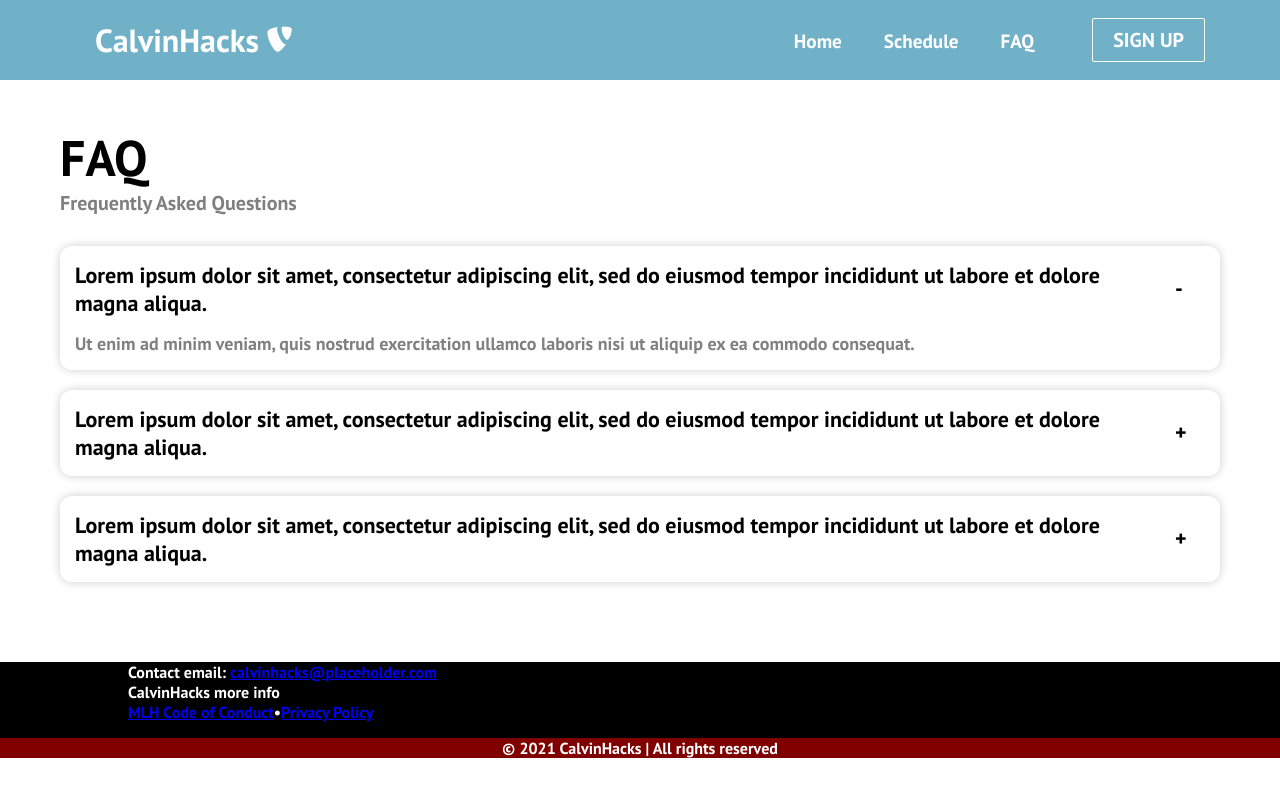
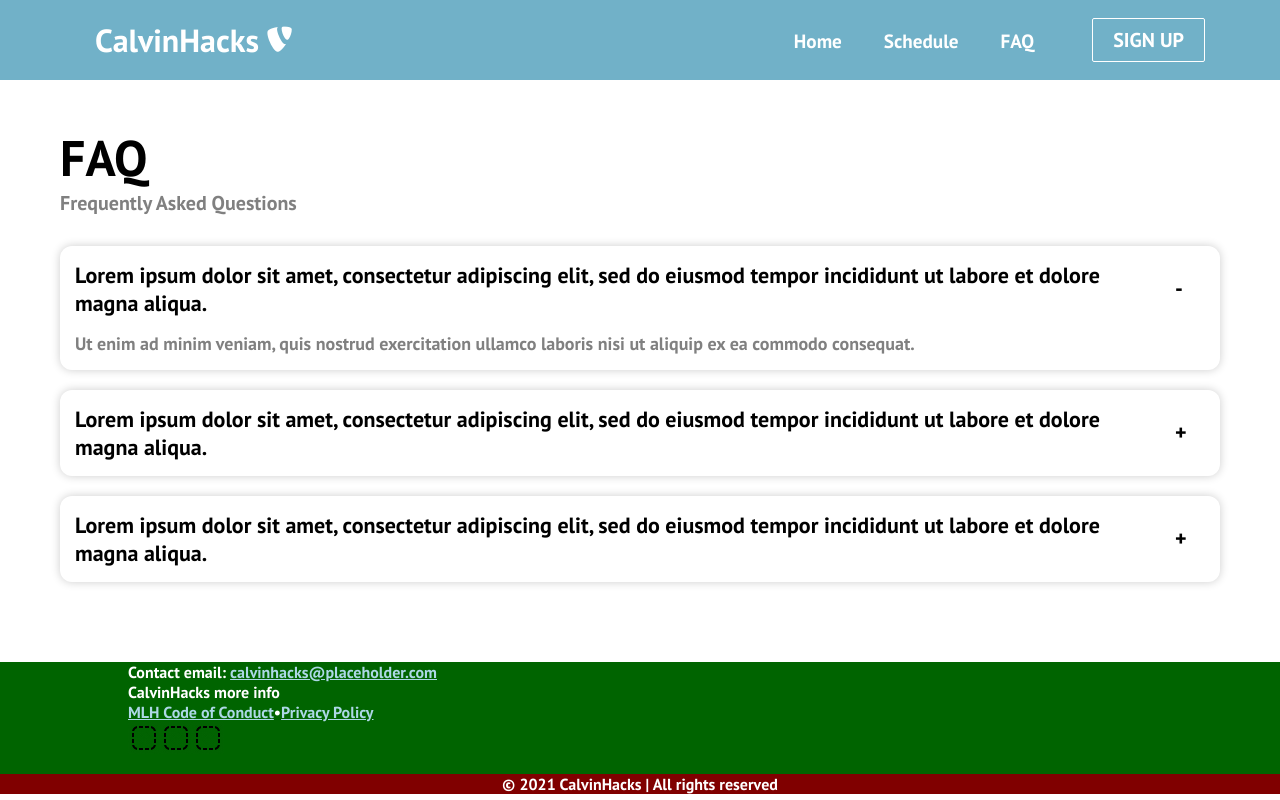
Before and after one commit to CalvinHacks/calvinhacks-2021, a React (Create React App) app: page /faq in a window 1280 px wide. Built offline with nearby package versions, Linux system fonts and the light colour scheme.

Commit message:
placeholder icons added

```diff
--- a/src/components/footer.css
+++ b/src/components/footer.css
@@ -1,5 +1,5 @@
 .main-footer{
-    background-color:black;
+    background-color:darkgreen;
     display:flex;
     flex-direction: column;
     min-height: 1vh;
@@ -18,6 +18,19 @@
     margin-top: 1em;
 }
 
+.social-media-icon{
+    height:32px;
+    width:32px;
+}
+
 ul {
     list-style-type: none;
 }
+
+a {
+    color:lightblue
+}
+
+a:hover{
+    color:gold;
+}
--- a/src/components/footer.jsx
+++ b/src/components/footer.jsx
@@ -1,17 +1,26 @@
 import React from "react";
 import "./footer.css";
+import Image from "../assets/placeholder.png"
 
 // Footer from https://www.youtube.com/watch?v=g459Eia-bxw&t=8s
+
 function Footer () {
   return (
     <div className="main-footer">
       <div className="containter">
         <div className="row">
-          <ul>
-            <li>Contact email: <a href="https://www.google.com">calvinhacks@placeholder.com</a></li>
-            <li>CalvinHacks more info</li>
-            <li><a href="https://static.mlh.io/docs/mlh-code-of-conduct.pdf">MLH Code of Conduct</a>•<a href="https://static.mlh.io/docs/mlh-code-of-conduct.pdf">Privacy Policy</a></li>
-          </ul>
+          <div className="info">
+            <ul>
+              <li>Contact email: <a href="https://www.google.com">calvinhacks@placeholder.com</a></li>
+              <li>CalvinHacks more info</li>
+              <li><a href="https://static.mlh.io/docs/mlh-code-of-conduct.pdf">MLH Code of Conduct</a>•<a href="https://static.mlh.io/docs/mlh-code-of-conduct.pdf">Privacy Policy</a></li>
+            </ul>
+          </div>
+          <div className="social-media">
+            <img className="social-media-icon" src={Image} alt="Missing img..."></img>
+            <img className="social-media-icon" src={Image} alt="Missing img..."></img>
+            <img className="social-media-icon" src={Image} alt="Missing img..."></img>
+          </div>
         </div>
         <div class="rights">
             <p>© 2021 CalvinHacks | All rights reserved</p>
```
Also changed, not shown: src/assets/placeholder.png (added), 1 other file (tests, documents, lock files or other folders).
